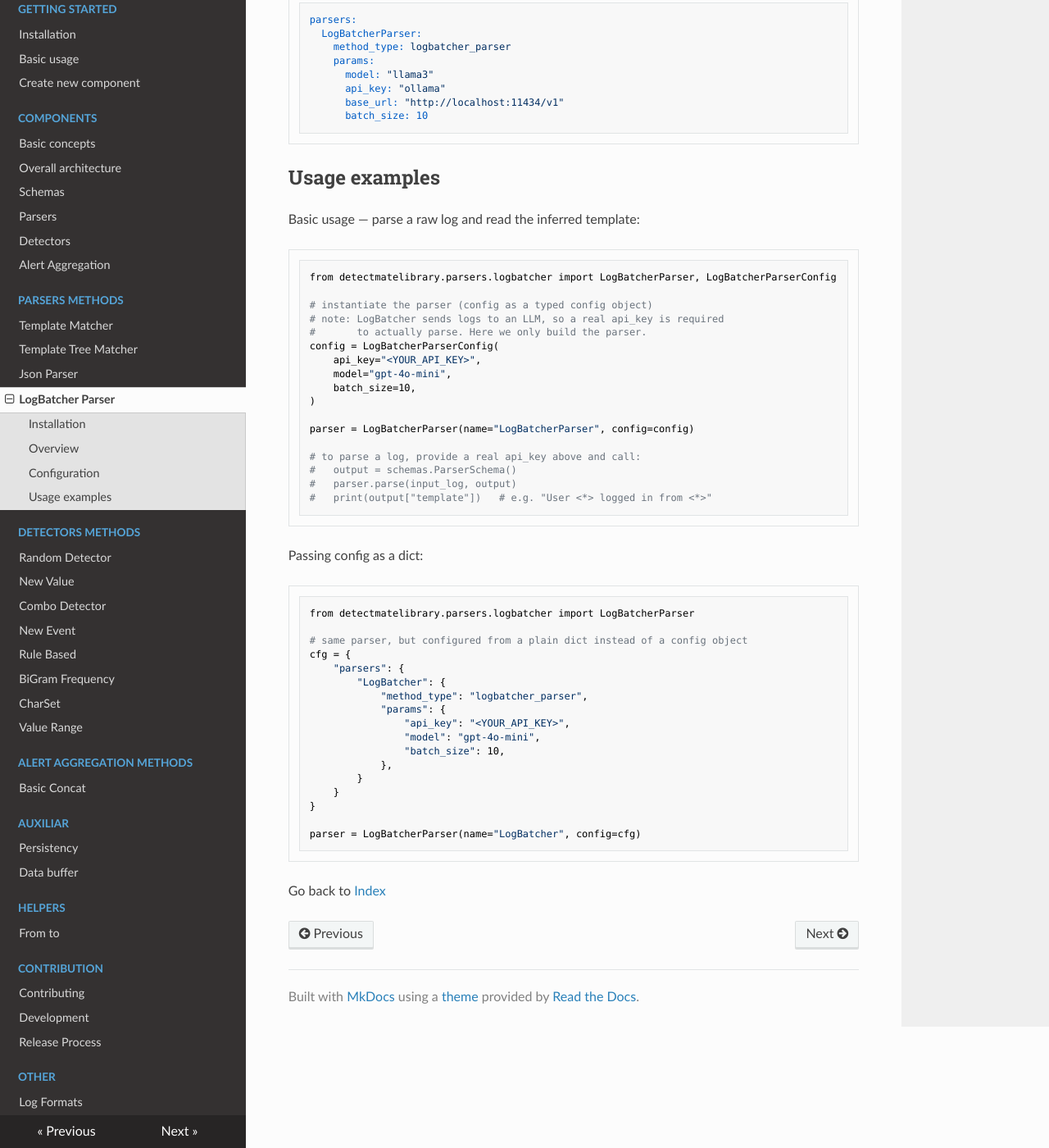
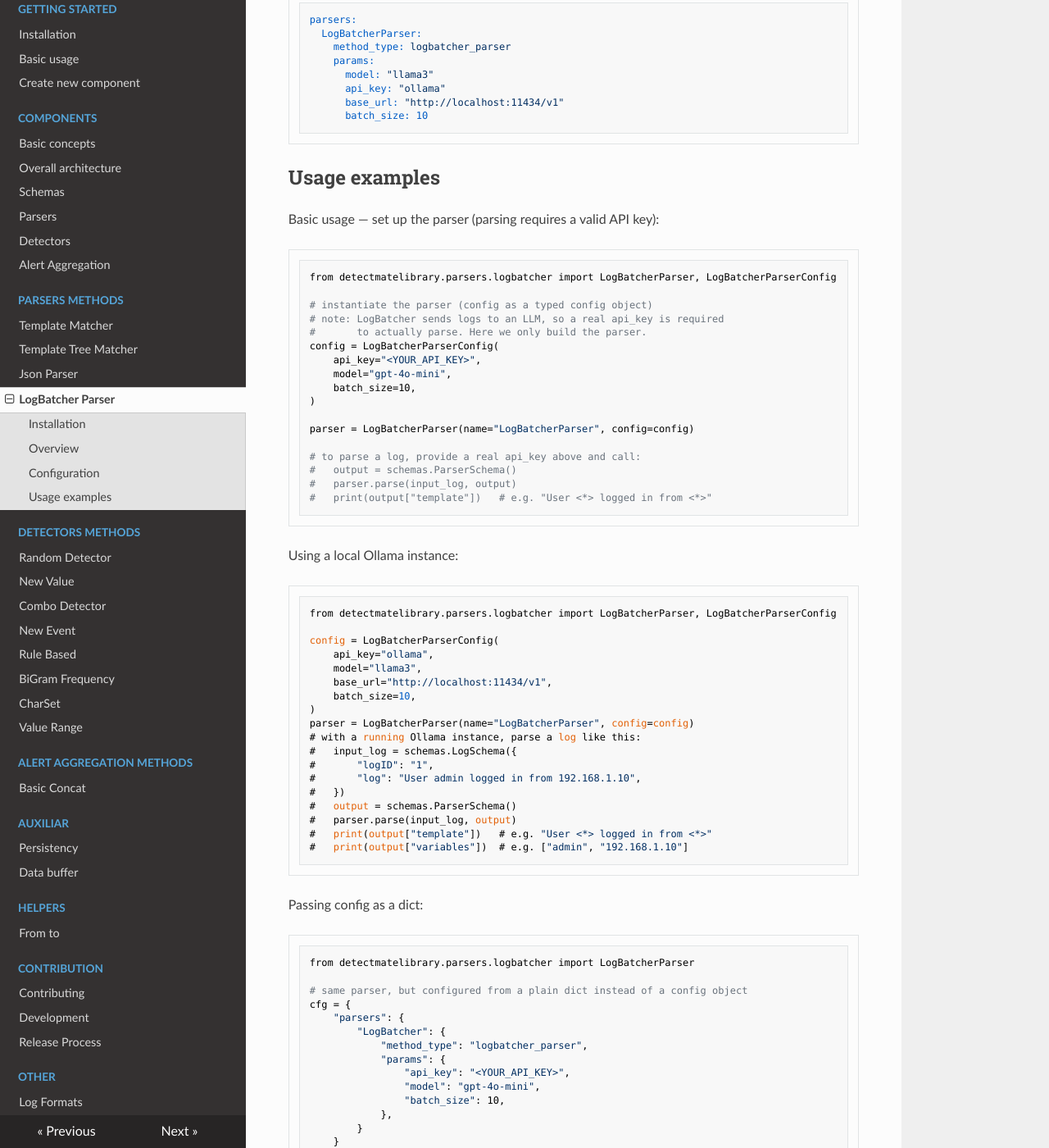
Before and after one commit to ait-detectmate/DetectMateLibrary, an MkDocs documentation site: the page built from docs/parsers/logbatcher_parser.md, in a window 1280 px wide and 1400 px high, scrolled down 1531 px. Shown: the whole window at 82% size. Built offline with MkDocs 1.6.1, drawn with Linux system fonts in a browser that asks for light colours; nearby versions of some CDN libraries.

Commit message:
docs: include Ollama example on logbatcher parser page

````diff
--- a/docs/parsers/logbatcher_parser.md
+++ b/docs/parsers/logbatcher_parser.md
@@ -63,10 +63,16 @@ parsers:
 
 ## Usage examples
 
-Basic usage — parse a raw log and read the inferred template:
+Basic usage — set up the parser (parsing requires a valid API key):
 
 ```python
 --8<-- "docs/examples/parsers/logbatcher_parser.py:basic"
+```
+
+Using a local Ollama instance:
+
+```python
+--8<-- "docs/examples/parsers/logbatcher_parser.py:ollama"
 ```
 
 Passing config as a dict:
````
